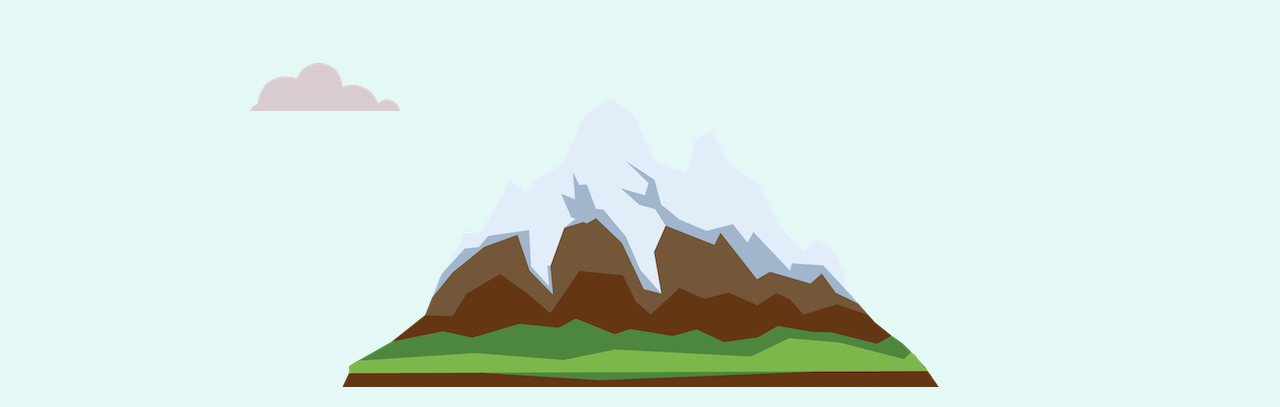
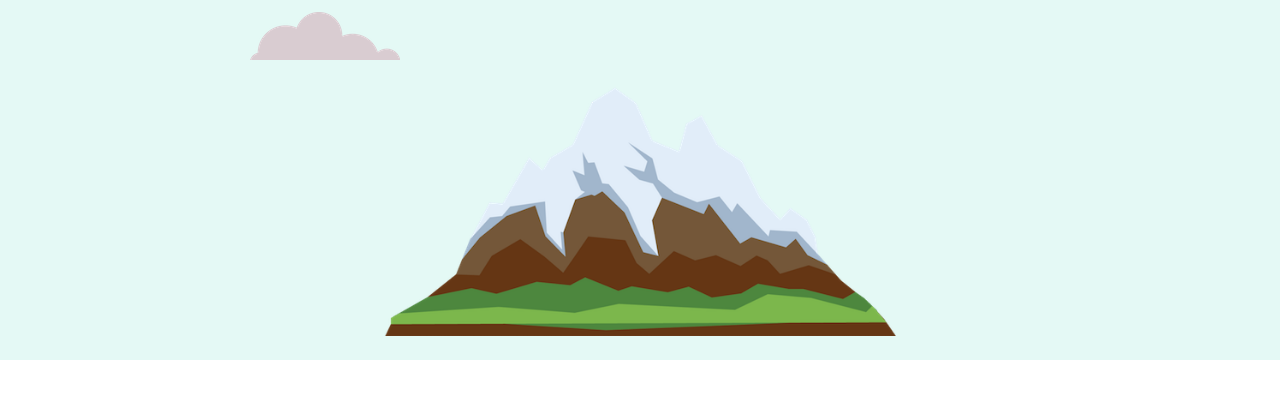
Before and after one commit to vardhaman2/personal-website, a plain HTML site: page index.html in a window 1280 px wide. Shown: the part 367-774 px from the top of the page. Drawn offline with Linux system fonts and the light colour scheme.

Commit message:
Update style.css

```diff
--- a/style.css
+++ b/style.css
@@ -46,6 +46,9 @@ h5{
     color: #11999e;
     font-family: 'Montserrat', sans-serif;
     margin-top: 5px;
+}
+.mtn{
+    width: 40vw;
 }
 .topcloud{
     position: absolute;
```
